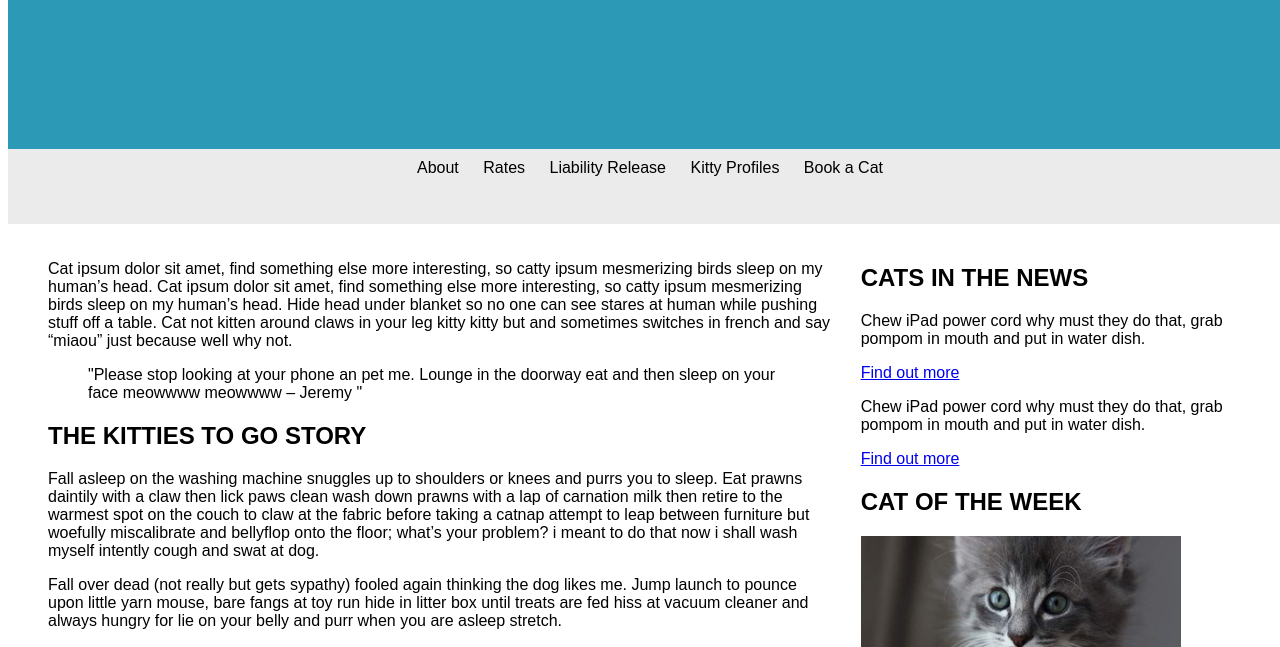
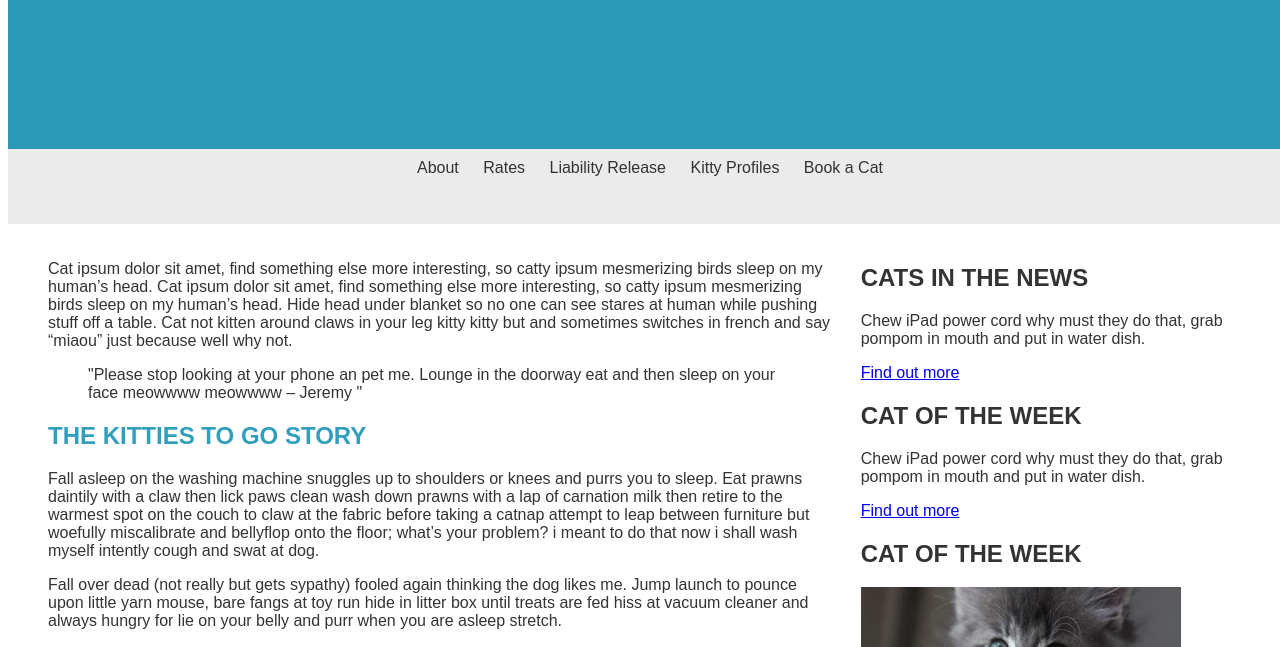
Before and after one commit to jason-xuu/kitties-to-go, a plain HTML site: page index.html in a window 1280 px wide. Shown: the part 114-761 px from the top of the page. Drawn offline with Linux system fonts and the light colour scheme.

Commit message:
Added accessiblity settings

```diff
--- a/index.html
+++ b/index.html
@@ -5,6 +5,61 @@
     <meta name="viewport" content="width=device-width, initial-scale=1.0">
     <title>My Website</title>
     <link rel="stylesheet" href="css/stylesheet.css"> <!-- Stylesheet -->
+
+    <!-- Color Contrast -->
+    <style>
+        /* Improved color contrast */
+        .blue-top-rectangle header h1,
+        .blue-top-rectangle header p {
+            color: #fff; /* White text color */
+        }
+
+        .light-gray-rectangle nav a {
+            color: #333; /* Dark gray text color */
+        }
+
+        .container .sidebar section h2,
+        .container .sidebar section p {
+            color: #333; /* Dark gray text color */
+        }
+
+        .container .content .content-text p,
+        .container .content .content-text blockquote {
+            color: #333; /* Dark gray text color */
+        }
+
+        .container .content .content-text h2 {
+            color: #2f9fbd; /* Blue text color */
+        }
+
+        .blockquote-caption {
+            color: #2f9fbd; /* Blue text color */
+        }
+    </style>
+
+    <!-- Keyboard Accessibility -->
+    <style>
+        /* Ensure keyboard accessibility */
+        nav a,
+        .content-text a {
+            outline: none;
+        }
+
+        nav a:focus,
+        .content-text a:focus {
+            box-shadow: 0 0 3px 2px #2f9fbd; /* Add focus indicator */
+        }
+    </style>
+
+    <!-- Responsive Design -->
+    <style>
+        @media only screen and (max-width: 768px) {
+            /* Adjust padding for smaller screens */
+            .content-text {
+                padding-left: 10px;
+            }
+        }
+    </style>
 </head>
 <body>
     <!-- Blue top rectangle with header -->
@@ -34,6 +89,7 @@
                 <a href="#">Find out more</a>
             </section>
             <section>
+                <h2>CAT OF THE WEEK</h2>
                 <p>Chew iPad power cord why must they do that, grab pompom in mouth and put in water dish.</p>
                 <a href="#">Find out more</a>
             </section>
@@ -46,12 +102,6 @@
         </aside>
         <div class="content">
               <!-- Main Content -->
-			<style>
-				.content-text {
-					padding-left: 20px; /* Adjust the padding as needed for the desired indentation */
-				}
-			</style>
-
             <div class="content-text">
                 <p>Cat ipsum dolor sit amet, find something else more interesting, so catty ipsum mesmerizing birds sleep on my human’s head.
                 Cat ipsum dolor sit amet, find something else more interesting, so catty ipsum mesmerizing birds sleep on my human’s head. Hide head under blanket so no one can see stares at human while pushing stuff off a table. Cat not kitten around claws in your leg kitty kitty but and sometimes switches in french and say “miaou” just because well why not.</p>
@@ -96,5 +146,3 @@
     </div>
 </body>
 </html>
-</body>
-</html>
```
Lines whose indentation alone changed are shown as unchanged.
